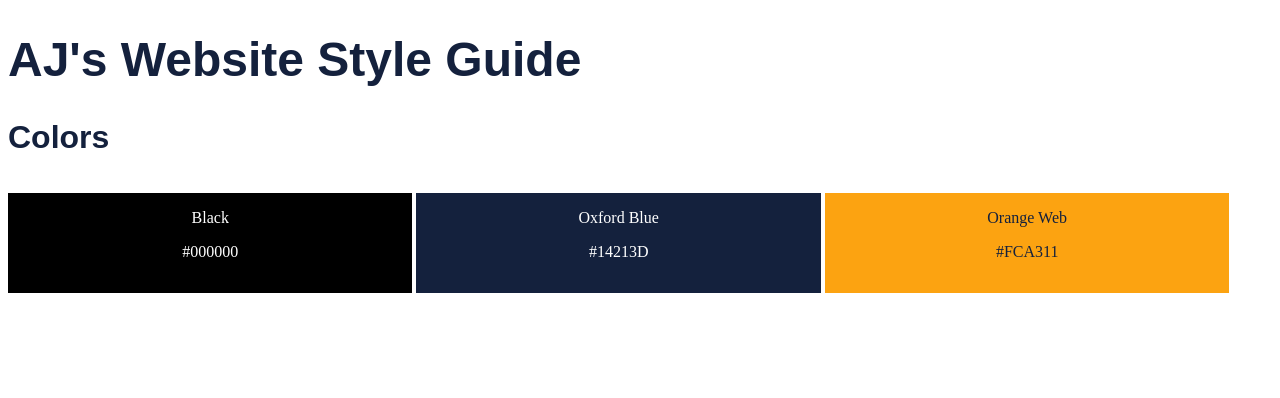
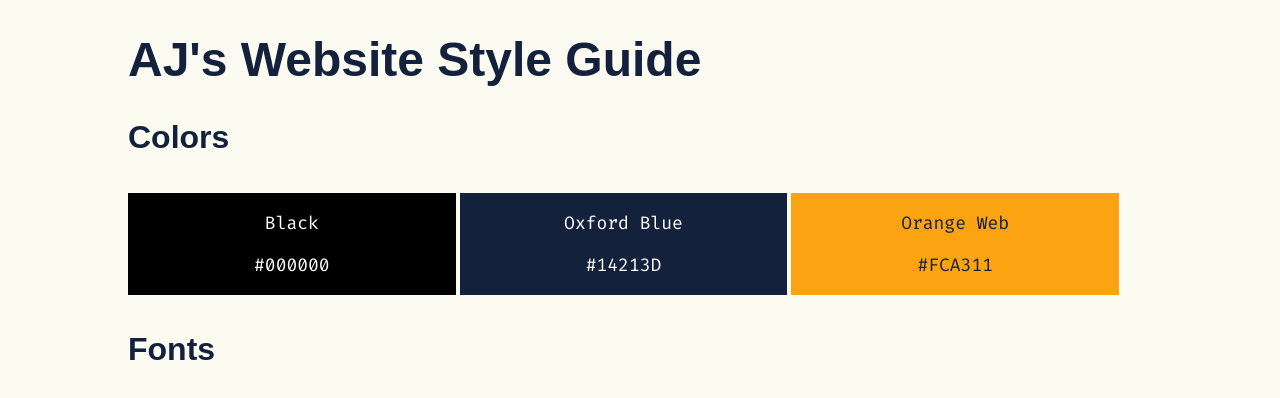
Before and after one commit to ajmccraw/style-guide-website, a plain HTML site: page index.html in a window 1280 px wide. Drawn offline with Linux system fonts and the light colour scheme; a web font is replaced by a local one.

Commit message:
added a different background to the body

```diff
--- a/index.html
+++ b/index.html
@@ -20,6 +20,8 @@ An optional description of how you intend to use the colors. -->
 </head>
 <body>
     <h1>AJ's Website Style Guide</h1>
+
+    <!-- Colors Container -->
     <div class="container"">
         <h2>Colors</h2>
         <div class="color-container">
@@ -37,5 +39,9 @@ An optional description of how you intend to use the colors. -->
             </div>
         </div>
     </div>
+    <div class="container">
+        <h2>Fonts</h2>
+        <div class="font-container"></div>
+    </div>
 </body>
 </html>
--- a/styles.css
+++ b/styles.css
@@ -1,3 +1,8 @@
+body {
+    margin: 0 10%;
+    background-color: #fbfbf2;
+}
+
 h1, h2 {
     font-family: "Encode Sans Semi Expanded", sans-serif;
     color: #14213d;
@@ -11,6 +16,12 @@ h1 {
 h2 {
     font-size: 32px;
     display: block;
+}
+
+p {
+    display: block;
+    font-family: 'Fira Code', 'Courier New', Courier, monospace;
+    font-size: 18px;
 }
 
 .color-panel {
```
